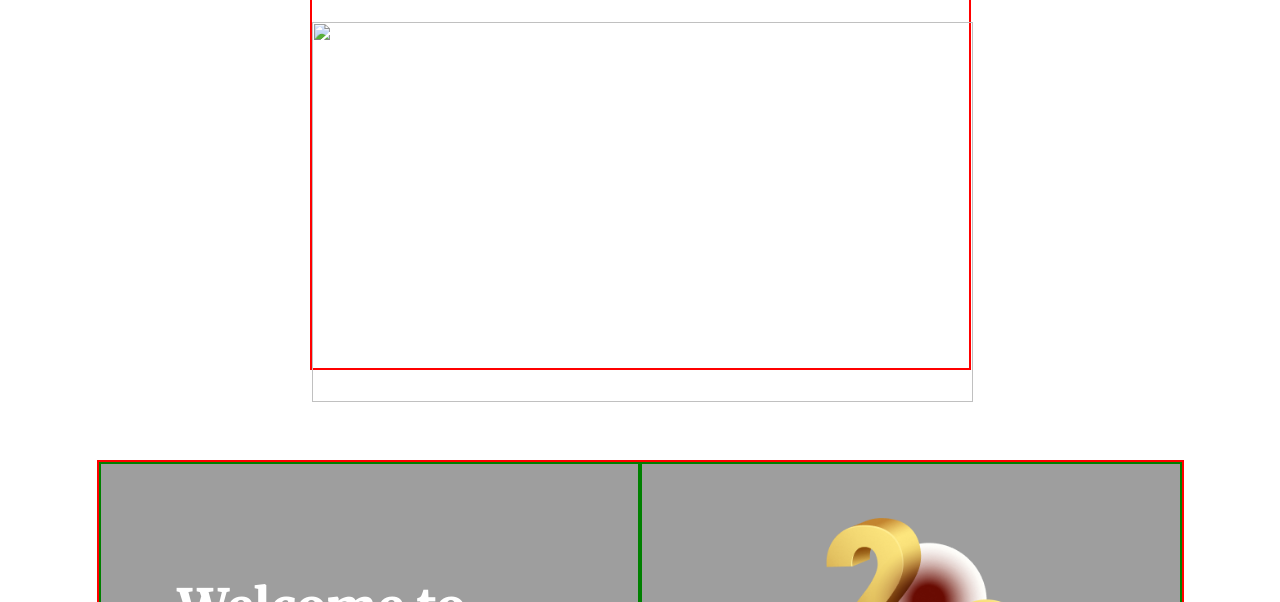
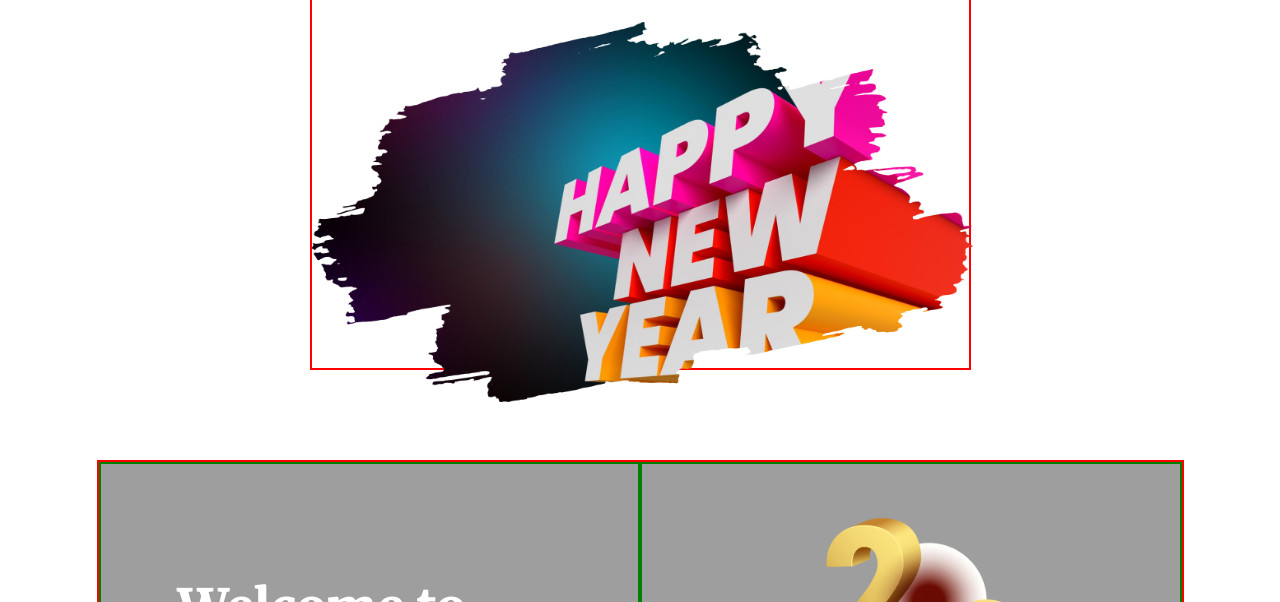
Before and after one commit to sumaya257/assignment-landing-page, a plain HTML site: page index.html in a window 1280 px wide. Shown: the part 784-1386 px from the top of the page. Drawn offline with Linux system fonts and the light colour scheme; the site is published under a folder, as on GitHub Pages, so addresses that start at the root find nothing.

Commit message:
erroe-checking

```diff
--- a/index.html
+++ b/index.html
@@ -23,7 +23,7 @@
             <h3> ALL CATEGORIES </h3>
         </div>
         <div class="image-container">
-        <img src="/new-year-offer-resources-main/images/New-Year-Photo.png" alt="">
+        <img src="./new-year-offer-resources-main/images/New-Year-Photo.png" alt="">
        </div>
       </section>
 
```
